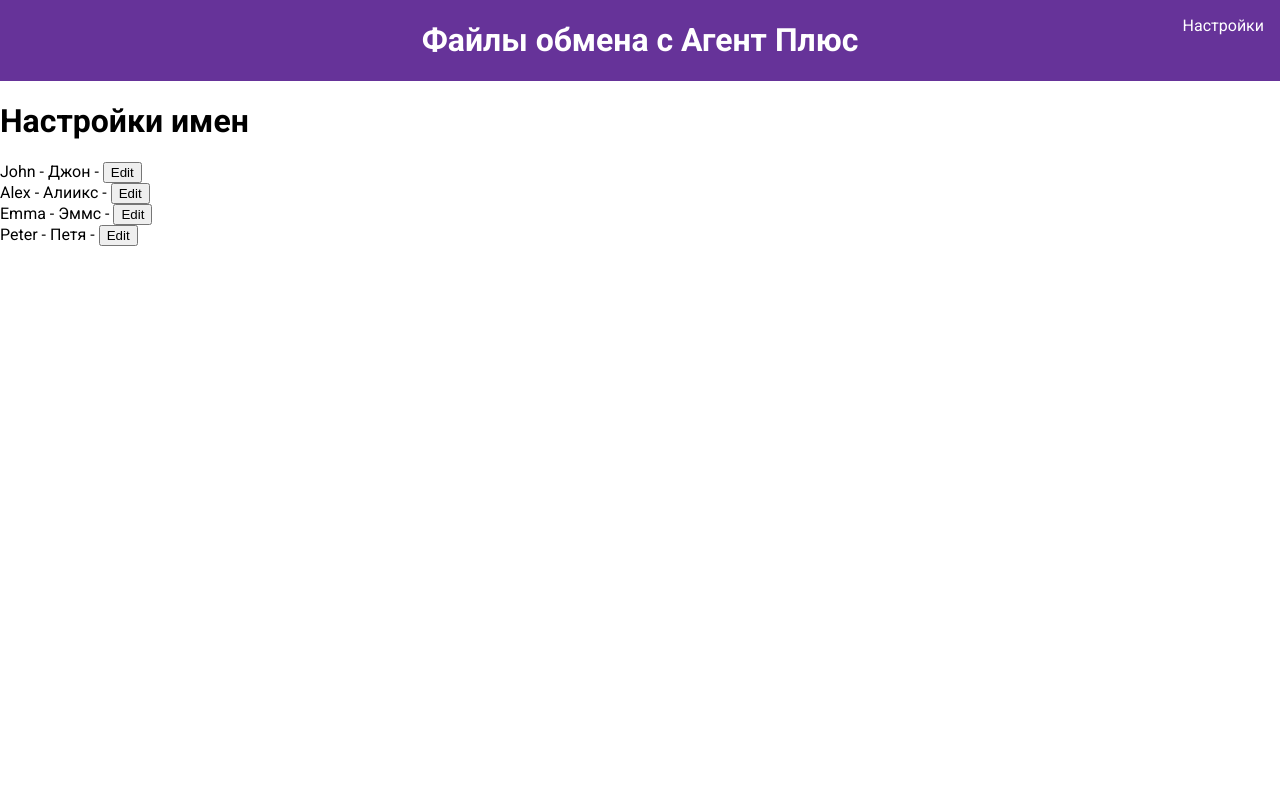
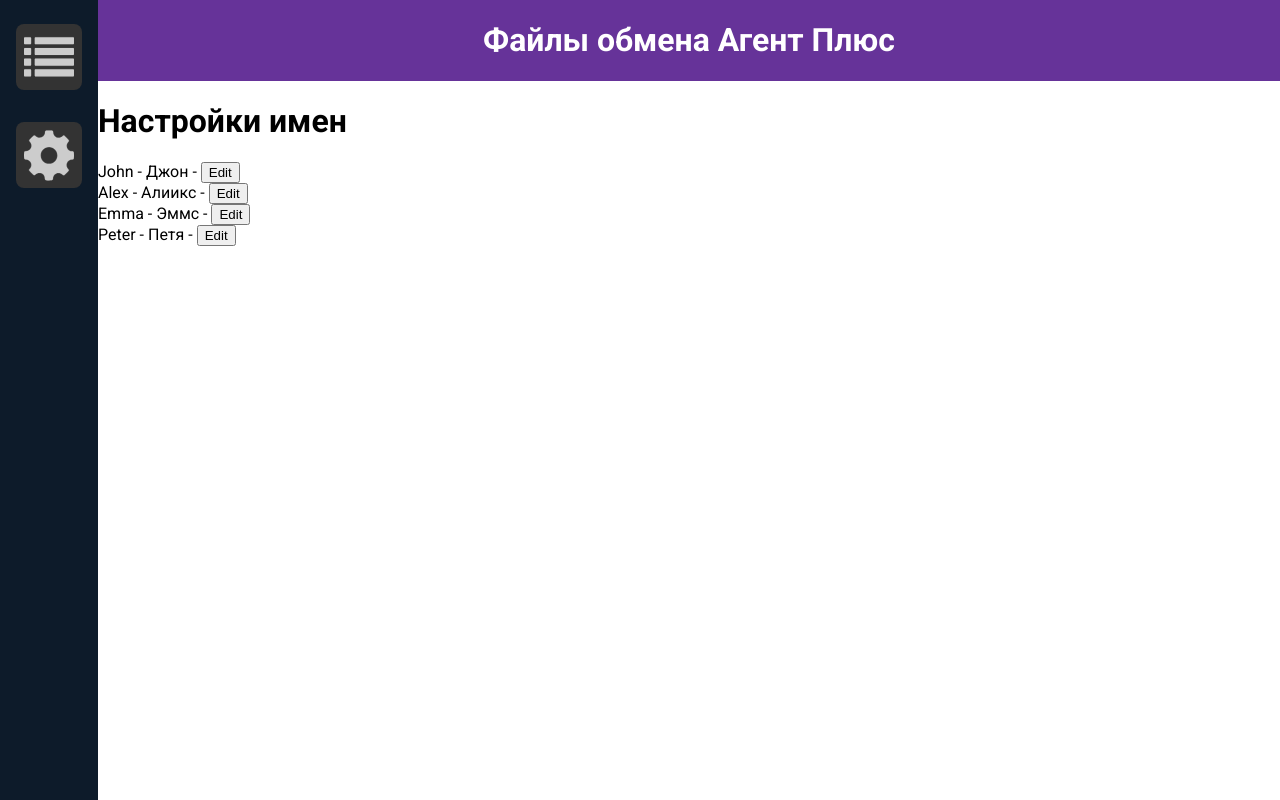
Before and after one commit to slavabez/AgentWatcher, a React (Create React App) app in the folder client/: page /db in a window 1280 px wide. Built offline with nearby package versions, Linux system fonts and the light colour scheme.

Commit message:
Re-shuffled stuff, now on to settings

```diff
--- a/client/src/App.js
+++ b/client/src/App.js
@@ -4,12 +4,12 @@
 
 import Reports from "./components/ReportsSection";
 import DBSection from "./components/DBSection";
+import Sidebar from "./components/SideBar";
 
 const AppWrapper = styled.div`
   font-family: "Roboto", sans-serif;
   display: flex;
-  flex-direction: column;
-  align-items: center;
+  align-items: flex-start;
   justify-content: center;
 `;
 
@@ -20,18 +20,19 @@
   color: white;
   text-decoration: none;
 
-  a, h1 {
+  a,
+  h1 {
     color: white;
     text-decoration: none;
   }
 `;
 
-const SettingsButton = styled(Link)`
-  position: absolute;
-  top: 1rem;
-  right: 1rem;
-  color: white;
-  text-decoration: none;
+const ContentWrap = styled.div`
+  width: 100%;
+  display: flex;
+  flex-direction: column;
+  height: 100vh;
+  overflow: auto;
 `;
 
 const StyledRouter = styled(Router)`
@@ -41,17 +42,16 @@
 function App() {
   return (
     <AppWrapper>
+      <Sidebar />
+      <ContentWrap>
         <Header>
-        <Link to="/">
-          <h1>Файлы обмена с Агент Плюс</h1>
-        </Link>
-
-        <SettingsButton to="/db">Настройки</SettingsButton>
+          <h1>Файлы обмена Агент Плюс</h1>
         </Header>
         <StyledRouter>
           <Reports path="/" />
           <DBSection path="db" />
         </StyledRouter>
+      </ContentWrap>
     </AppWrapper>
   );
 }
--- a/client/src/components/Icons.js
+++ b/client/src/components/Icons.js
@@ -10,6 +10,24 @@
   display: flex;
   align-items: center;
   justify-content: center;
+
+  svg {
+    fill: ${p => (p.fill ? p.fill : "white")};
+    stroke: ${p => (p.fill ? p.fill : "white")};
+  }
+`;
+
+const LargeIconWrap = styled.div`
+  height: 50px;
+  width: 50px;
+  overflow: hidden;
+  background-color: ${p => (p.color ? p.color : "rebeccapurple")};
+  padding: 0.5rem;
+  display: flex;
+  align-items: center;
+  justify-content: center;
+  margin: 0.5rem 0;
+  border-radius: 0.5rem;
 
   svg {
     fill: ${p => (p.fill ? p.fill : "white")};
@@ -37,7 +55,7 @@
         </g>
         <g>
           <g>
-            <path d="M432,352v96H80v-96H16v128c0,17.696,14.336,32,32,32h416c17.696,0,32-14.304,32-32V352H432z"/>
+            <path d="M432,352v96H80v-96H16v128c0,17.696,14.336,32,32,32h416c17.696,0,32-14.304,32-32V352H432z" />
           </g>
         </g>
       </svg>
@@ -58,12 +76,110 @@
       >
         <g>
           <g id="file-upload">
-            <polygon
-              points="140.25,331.5 293.25,331.5 293.25,178.5 395.25,178.5 216.75,0 38.25,178.5 140.25,178.5 		"/>
-            <rect x="38.25" y="382.5" width="357" height="51"/>
+            <polygon points="140.25,331.5 293.25,331.5 293.25,178.5 395.25,178.5 216.75,0 38.25,178.5 140.25,178.5 		" />
+            <rect x="38.25" y="382.5" width="357" height="51" />
           </g>
         </g>
       </svg>
     </IconWrap>
   );
 };
+
+export const ListIcon = ({ color, fill }) => {
+  return (
+    <LargeIconWrap color={color} fill={fill}>
+      <svg
+        xmlns="http://www.w3.org/2000/svg"
+        x="0px"
+        y="0px"
+        width="511.626px"
+        height="511.626px"
+        viewBox="0 0 511.626 511.626"
+      >
+        <g>
+          <g>
+            <path
+              d="M63.953,164.453H9.135c-2.474,0-4.615,0.9-6.423,2.709C0.903,168.972,0,171.114,0,173.589v54.817
+			c0,2.473,0.903,4.619,2.712,6.424c1.809,1.803,3.949,2.712,6.423,2.712h54.818c2.474,0,4.615-0.905,6.423-2.712
+			c1.809-1.809,2.712-3.951,2.712-6.424v-54.817c0-2.475-0.904-4.617-2.712-6.427C68.568,165.356,66.427,164.453,63.953,164.453z"
+            />
+            <path
+              d="M63.953,383.722H9.135c-2.474,0-4.615,0.896-6.423,2.707C0.903,388.238,0,390.378,0,392.854v54.82
+			c0,2.471,0.903,4.609,2.712,6.42c1.809,1.813,3.949,2.714,6.423,2.714h54.818c2.474,0,4.615-0.903,6.423-2.714
+			c1.809-1.807,2.712-3.949,2.712-6.42v-54.82c0-2.477-0.904-4.616-2.712-6.426C68.568,384.625,66.427,383.722,63.953,383.722z"
+            />
+            <path
+              d="M63.953,274.082H9.135c-2.474,0-4.615,0.91-6.423,2.714S0,280.749,0,283.22v54.815c0,2.478,0.903,4.62,2.712,6.427
+			c1.809,1.808,3.949,2.707,6.423,2.707h54.818c2.474,0,4.615-0.896,6.423-2.707c1.809-1.807,2.712-3.949,2.712-6.427V283.22
+			c0-2.471-0.904-4.613-2.712-6.424C68.568,274.989,66.427,274.082,63.953,274.082z"
+            />
+            <path
+              d="M63.953,54.817H9.135c-2.474,0-4.615,0.903-6.423,2.712S0,61.479,0,63.953v54.817c0,2.475,0.903,4.615,2.712,6.424
+			s3.949,2.712,6.423,2.712h54.818c2.474,0,4.615-0.9,6.423-2.712c1.809-1.809,2.712-3.949,2.712-6.424V63.953
+			c0-2.475-0.904-4.615-2.712-6.424C68.568,55.725,66.427,54.817,63.953,54.817z"
+            />
+            <path
+              d="M502.49,383.722H118.771c-2.474,0-4.615,0.896-6.423,2.707c-1.809,1.81-2.712,3.949-2.712,6.426v54.82
+			c0,2.471,0.903,4.609,2.712,6.42c1.809,1.813,3.946,2.714,6.423,2.714H502.49c2.478,0,4.616-0.903,6.427-2.714
+			c1.81-1.811,2.71-3.949,2.71-6.42v-54.82c0-2.477-0.903-4.616-2.71-6.426C507.106,384.625,504.967,383.722,502.49,383.722z"
+            />
+            <path
+              d="M502.49,274.082H118.771c-2.474,0-4.615,0.91-6.423,2.714s-2.712,3.953-2.712,6.424v54.815
+			c0,2.478,0.903,4.62,2.712,6.427c1.809,1.808,3.946,2.707,6.423,2.707H502.49c2.478,0,4.616-0.896,6.427-2.707
+			c1.81-1.807,2.71-3.949,2.71-6.427V283.22c0-2.471-0.903-4.613-2.71-6.424C507.106,274.992,504.967,274.082,502.49,274.082z"
+            />
+            <path
+              d="M508.917,57.529c-1.811-1.805-3.949-2.712-6.427-2.712H118.771c-2.474,0-4.615,0.903-6.423,2.712
+			s-2.712,3.949-2.712,6.424v54.817c0,2.475,0.903,4.615,2.712,6.424s3.946,2.712,6.423,2.712H502.49c2.478,0,4.616-0.9,6.427-2.712
+			c1.81-1.809,2.71-3.949,2.71-6.424V63.953C511.626,61.479,510.723,59.338,508.917,57.529z"
+            />
+            <path
+              d="M502.49,164.453H118.771c-2.474,0-4.615,0.9-6.423,2.709c-1.809,1.81-2.712,3.952-2.712,6.427v54.817
+			c0,2.473,0.903,4.615,2.712,6.424c1.809,1.803,3.946,2.712,6.423,2.712H502.49c2.478,0,4.616-0.905,6.427-2.712
+			c1.81-1.809,2.71-3.951,2.71-6.424v-54.817c0-2.475-0.903-4.617-2.71-6.427C507.106,165.356,504.967,164.453,502.49,164.453z"
+            />
+          </g>
+        </g>
+      </svg>
+    </LargeIconWrap>
+  );
+};
+
+export const SettingsIcon = ({ color, fill }) => {
+  return (
+    <LargeIconWrap color={color} fill={fill}>
+      <svg
+        xmlns="http://www.w3.org/2000/svg"
+        x="0px"
+        y="0px"
+        width="268.765px"
+        height="268.765px"
+        viewBox="0 0 268.765 268.765"
+      >
+        <g>
+          <g>
+            <path
+              d="M267.92,119.461c-0.425-3.778-4.83-6.617-8.639-6.617
+			c-12.315,0-23.243-7.231-27.826-18.414c-4.682-11.454-1.663-24.812,7.515-33.231c2.889-2.641,3.24-7.062,0.817-10.133
+			c-6.303-8.004-13.467-15.234-21.289-21.5c-3.063-2.458-7.557-2.116-10.213,0.825c-8.01,8.871-22.398,12.168-33.516,7.529
+			c-11.57-4.867-18.866-16.591-18.152-29.176c0.235-3.953-2.654-7.39-6.595-7.849c-10.038-1.161-20.164-1.197-30.232-0.08
+			c-3.896,0.43-6.785,3.786-6.654,7.689c0.438,12.461-6.946,23.98-18.401,28.672c-10.985,4.487-25.272,1.218-33.266-7.574
+			c-2.642-2.896-7.063-3.252-10.141-0.853c-8.054,6.319-15.379,13.555-21.74,21.493c-2.481,3.086-2.116,7.559,0.802,10.214
+			c9.353,8.47,12.373,21.944,7.514,33.53c-4.639,11.046-16.109,18.165-29.24,18.165c-4.261-0.137-7.296,2.723-7.762,6.597
+			c-1.182,10.096-1.196,20.383-0.058,30.561c0.422,3.794,4.961,6.608,8.812,6.608c11.702-0.299,22.937,6.946,27.65,18.415
+			c4.698,11.454,1.678,24.804-7.514,33.23c-2.875,2.641-3.24,7.055-0.817,10.126c6.244,7.953,13.409,15.19,21.259,21.508
+			c3.079,2.481,7.559,2.131,10.228-0.81c8.04-8.893,22.427-12.184,33.501-7.536c11.599,4.852,18.895,16.575,18.181,29.167
+			c-0.233,3.955,2.67,7.398,6.595,7.85c5.135,0.599,10.301,0.898,15.481,0.898c4.917,0,9.835-0.27,14.752-0.817
+			c3.897-0.43,6.784-3.786,6.653-7.696c-0.451-12.454,6.946-23.973,18.386-28.657c11.059-4.517,25.286-1.211,33.281,7.572
+			c2.657,2.89,7.047,3.239,10.142,0.848c8.039-6.304,15.349-13.534,21.74-21.494c2.48-3.079,2.13-7.559-0.803-10.213
+			c-9.353-8.47-12.388-21.946-7.529-33.524c4.568-10.899,15.612-18.217,27.491-18.217l1.662,0.043
+			c3.853,0.313,7.398-2.655,7.865-6.588C269.044,139.917,269.058,129.639,267.92,119.461z M134.595,179.491
+			c-24.718,0-44.824-20.106-44.824-44.824c0-24.717,20.106-44.824,44.824-44.824c24.717,0,44.823,20.107,44.823,44.824
+			C179.418,159.385,159.312,179.491,134.595,179.491z"
+            />
+          </g>
+        </g>
+      </svg>
+    </LargeIconWrap>
+  );
+};
--- /dev/null
+++ b/client/src/components/SideBar.js
@@ -0,0 +1,31 @@
+import React from "react";
+import styled from "styled-components";
+import { Link } from "@reach/router";
+
+import { ListIcon, SettingsIcon } from "./Icons";
+
+const Wrapper = styled.div`
+  display: flex;
+  flex-direction: column;
+  background-color: #0d1b2a;
+  min-height: 100vh;
+`;
+
+const SidebarLink = styled(Link)`
+  margin: 1rem 1rem 0;
+`;
+
+const SideBar = () => {
+  return (
+    <Wrapper>
+      <SidebarLink to="/">
+        <ListIcon fill="#ccc" color="#333" />
+      </SidebarLink>
+      <SidebarLink to="/db">
+        <SettingsIcon fill="#ccc" color="#333" />
+      </SidebarLink>
+    </Wrapper>
+  );
+};
+
+export default SideBar;
```
Lines whose indentation alone changed are shown as unchanged.
